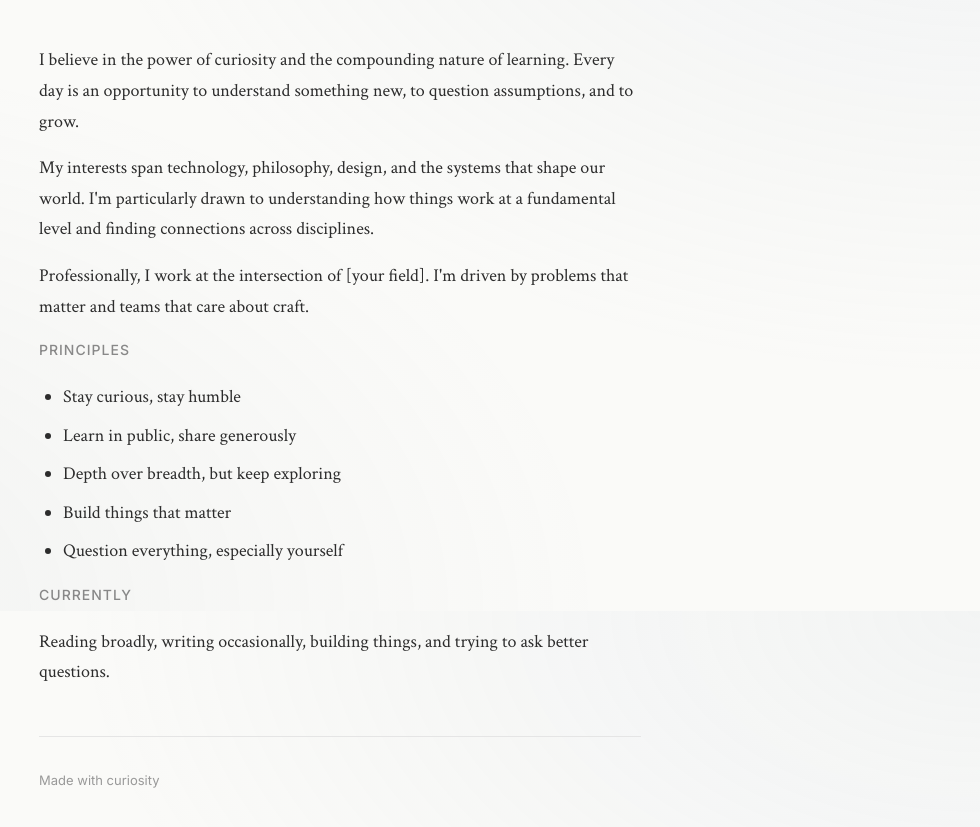
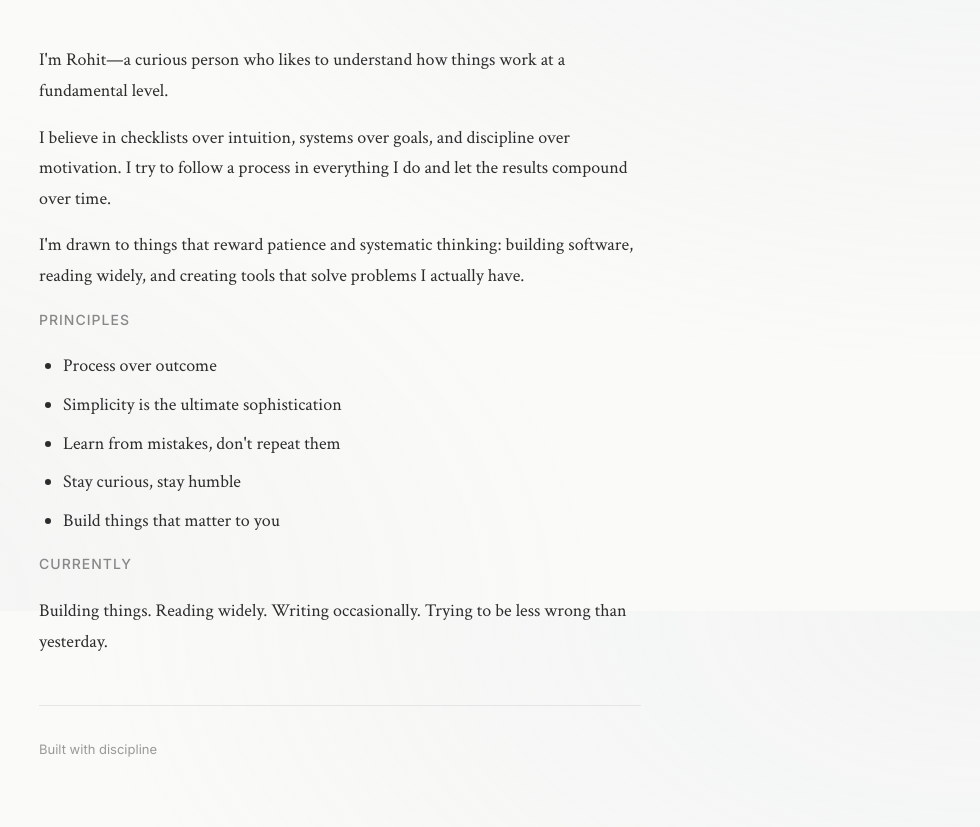
Before and after one commit to dataB1/curious-explorer, a plain HTML site: page about.html in a window 1280 px wide. Shown: the part 189-1016 px from the top of the page, without its empty margins (300-1280 px from the left). Drawn offline with Linux system fonts and the light colour scheme.

Commit message:
Personalize website for Rohit Kundu

```diff
--- a/about.html
+++ b/about.html
@@ -3,7 +3,7 @@
 <head>
     <meta charset="UTF-8">
     <meta name="viewport" content="width=device-width, initial-scale=1.0">
-    <title>About - The Curious Explorer</title>
+    <title>About - Rohit Kundu</title>
     <link rel="stylesheet" href="style.css">
     <link rel="preconnect" href="https://fonts.googleapis.com">
     <link rel="preconnect" href="https://fonts.gstatic.com" crossorigin>
@@ -32,40 +32,40 @@
 
         <main class="page-content">
             <p>
-                I believe in the power of curiosity and the compounding nature of learning.
-                Every day is an opportunity to understand something new, to question
-                assumptions, and to grow.
+                I'm Rohit&mdash;a curious person who likes to understand how things
+                work at a fundamental level.
             </p>
 
             <p>
-                My interests span technology, philosophy, design, and the systems that
-                shape our world. I'm particularly drawn to understanding how things work
-                at a fundamental level and finding connections across disciplines.
+                I believe in checklists over intuition, systems over goals, and
+                discipline over motivation. I try to follow a process in everything
+                I do and let the results compound over time.
             </p>
 
             <p>
-                Professionally, I work at the intersection of [your field]. I'm driven
-                by problems that matter and teams that care about craft.
+                I'm drawn to things that reward patience and systematic thinking:
+                building software, reading widely, and creating tools that solve
+                problems I actually have.
             </p>
 
             <h2>Principles</h2>
             <ul>
+                <li>Process over outcome</li>
+                <li>Simplicity is the ultimate sophistication</li>
+                <li>Learn from mistakes, don't repeat them</li>
                 <li>Stay curious, stay humble</li>
-                <li>Learn in public, share generously</li>
-                <li>Depth over breadth, but keep exploring</li>
-                <li>Build things that matter</li>
-                <li>Question everything, especially yourself</li>
+                <li>Build things that matter to you</li>
             </ul>
 
             <h2>Currently</h2>
             <p>
-                Reading broadly, writing occasionally, building things, and trying to
-                ask better questions.
+                Building things. Reading widely. Writing occasionally.
+                Trying to be less wrong than yesterday.
             </p>
         </main>
 
         <footer>
-            <p>Made with curiosity</p>
+            <p>Built with discipline</p>
         </footer>
     </div>
 
```
Also changed, not shown: blog.html (+3 -3 lines), books.html (+2 -2 lines), contact.html (+2 -2 lines), index.html (+13 -14 lines), links.html (+2 -2 lines), projects.html (+2 -2 lines).
